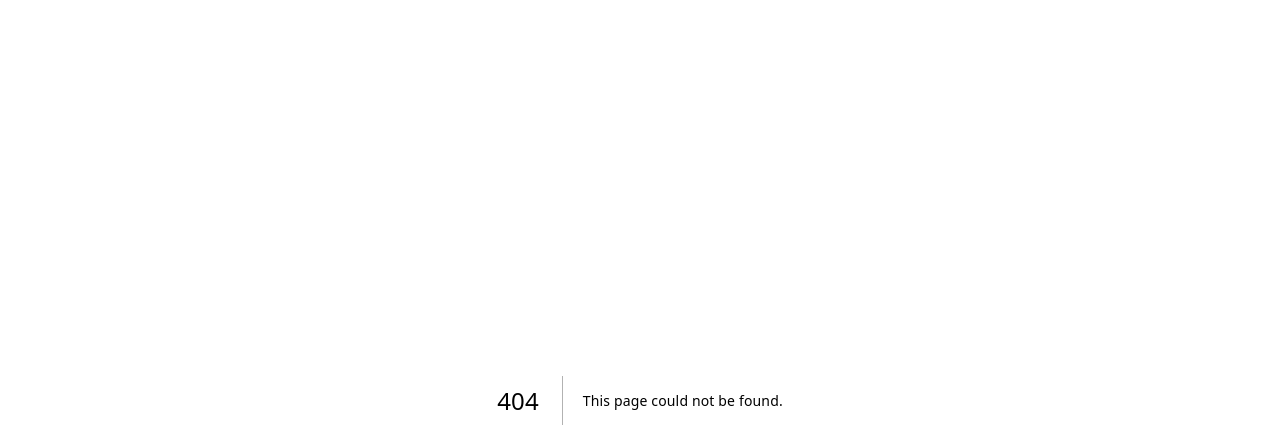
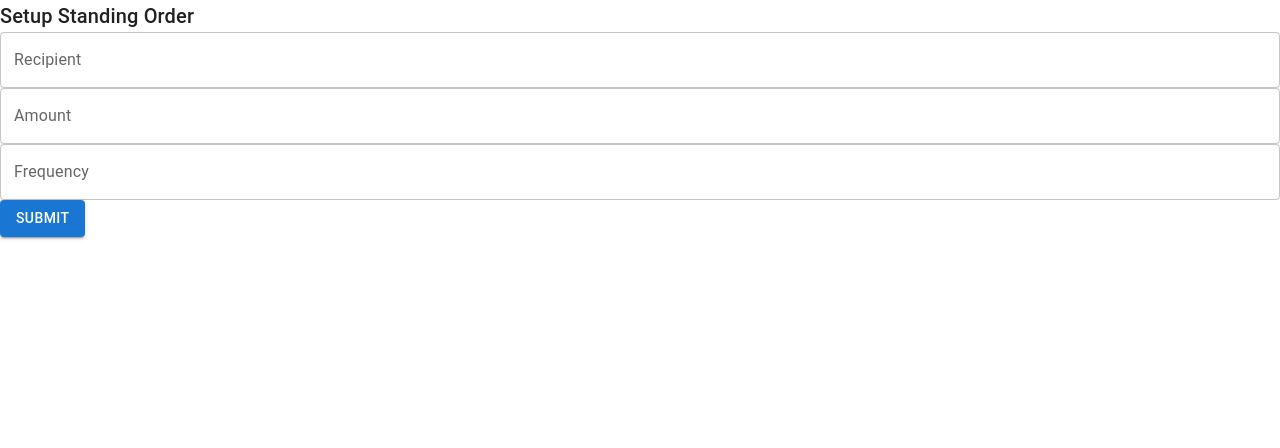
Before and after one commit to nemo83/cardano-recurring-payments-www, a Next.js app: page /components/PaymentSetup/PaymentSetup in a window 1280 px wide. Before the commit this address had no page. Shown: the top 448 px of the page. Built offline with nearby package versions, Linux system fonts and the light colour scheme.

Commit message:
chore: simple tamplate

```diff
--- /dev/null
+++ b/src/pages/components/PaymentSetup/PaymentSetup.tsx
@@ -0,0 +1,52 @@
+import React, { useState } from 'react';
+import { Button, TextField, Typography } from "@mui/material"
+
+const PaymentSetup = ({ onSubmit }) => {
+  const [form, setForm] = useState({
+    recipient: '',
+    amount: '',
+    frequency: '',
+  });
+
+  const handleChange = (e) => {
+    setForm({ ...form, [e.target.name]: e.target.value });
+  };
+
+  const handleSubmit = (e) => {
+    e.preventDefault();
+    onSubmit(form);
+    setForm({ recipient: '', amount: '', frequency: '' });
+  };
+
+  return (
+    <form onSubmit={handleSubmit}>
+      <Typography variant="h6">Setup Standing Order</Typography>
+      <TextField
+        label="Recipient"
+        name="recipient"
+        value={form.recipient}
+        onChange={handleChange}
+        fullWidth
+      />
+      <TextField
+        label="Amount"
+        name="amount"
+        value={form.amount}
+        onChange={handleChange}
+        fullWidth
+      />
+      <TextField
+        label="Frequency"
+        name="frequency"
+        value={form.frequency}
+        onChange={handleChange}
+        fullWidth
+      />
+      <Button type="submit" variant="contained" color="primary">
+        Submit
+      </Button>
+    </form>
+  );
+};
+
+export default PaymentSetup;
--- /dev/null
+++ b/src/pages/components/PaymentSetup/index.ts
@@ -0,0 +1 @@
+export {default} from './Hero'
--- a/src/pages/index.tsx
+++ b/src/pages/index.tsx
@@ -2,6 +2,7 @@ import Head from "next/head";
 import Header from "@/pages/components/Header";
 import React from "react";
 import Hero from "@/pages/components/Hero/Hero";
+import PaymentSetup from "@/pages/components/PaymentSetup/PaymentSetup";
 
 
 const Home = () => {
@@ -16,6 +17,7 @@ const Home = () => {
       <main>
         <Header />
         <Hero/>
+        <PaymentSetup onSubmit={() => {}} />
       </main>
     </>
   );
```
